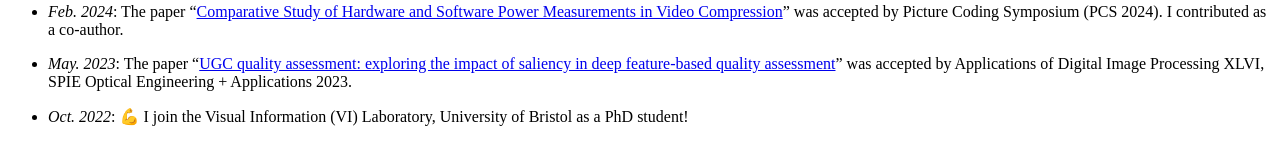
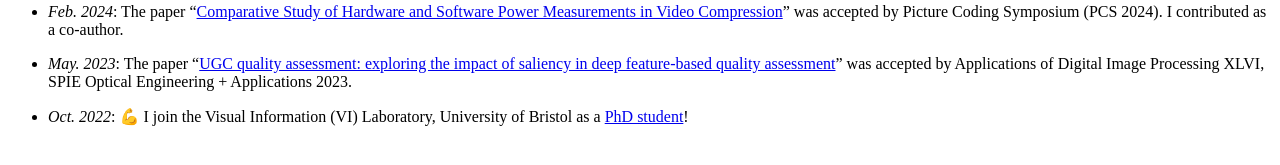
Before and after one commit to xinyiW915/xinyiW915.github.io, a Jekyll site: the page built from _pages/includes/news.md, in a window 1280 px wide. Shown: the part 592-757 px from the top of the page. Built offline with Jekyll 4.4.1, drawn with Linux system fonts in a browser that asks for light colours; our own code applies the rules of GitHub Pages for plain Markdown files; part of the change alters nothing that is shown.

Commit message:
Update news.md

```diff
--- a/_pages/includes/news.md
+++ b/_pages/includes/news.md
@@ -5,4 +5,4 @@
 
 - *May. 2023*: The paper “[UGC quality assessment: exploring the impact of saliency in deep feature-based quality assessment](https://arxiv.org/pdf/2308.06853)” was accepted by Applications of Digital Image Processing XLVI, SPIE Optical Engineering + Applications 2023.
 
-- *Oct. 2022*: 💪 I join the Visual Information (VI) Laboratory, University of Bristol as a PhD student!
+- *Oct. 2022*: 💪 I join the Visual Information (VI) Laboratory, University of Bristol as a [PhD student](https://research-information.bris.ac.uk/en/persons/xinyi-wang)!
```
